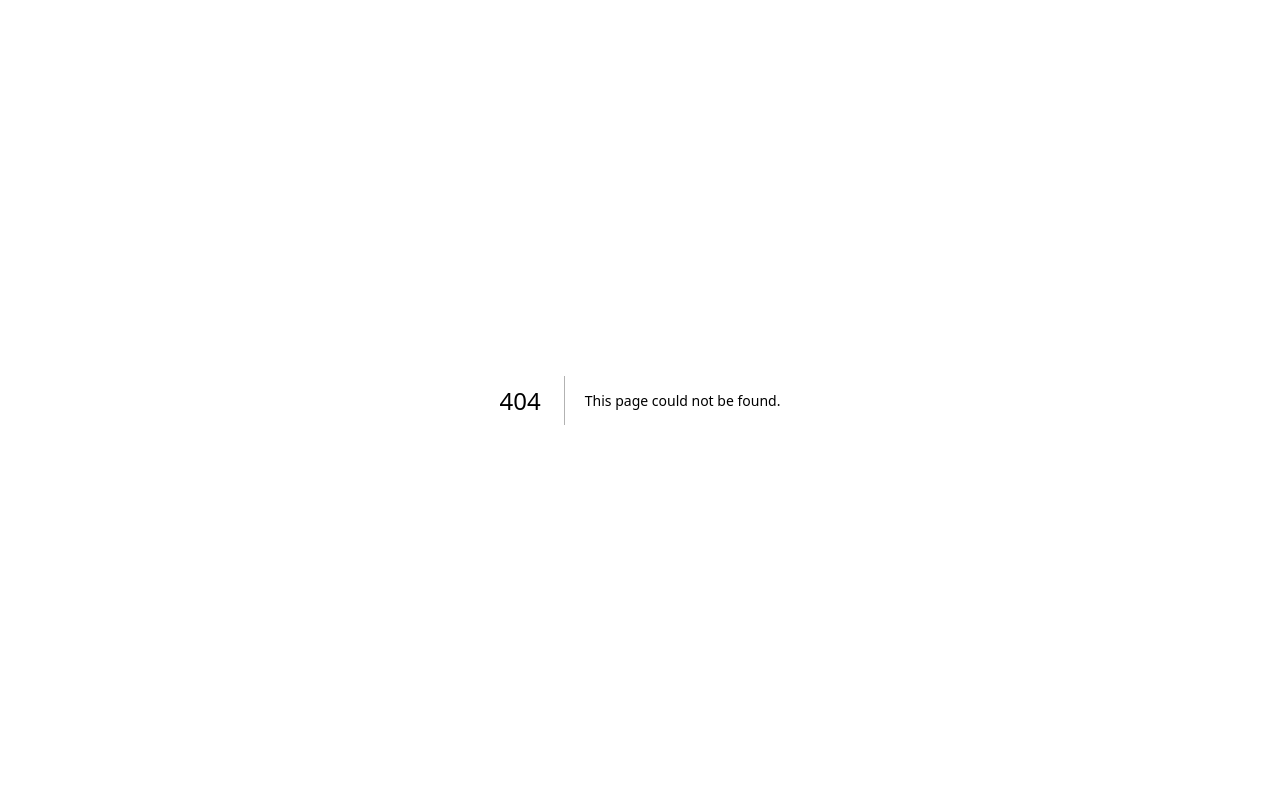
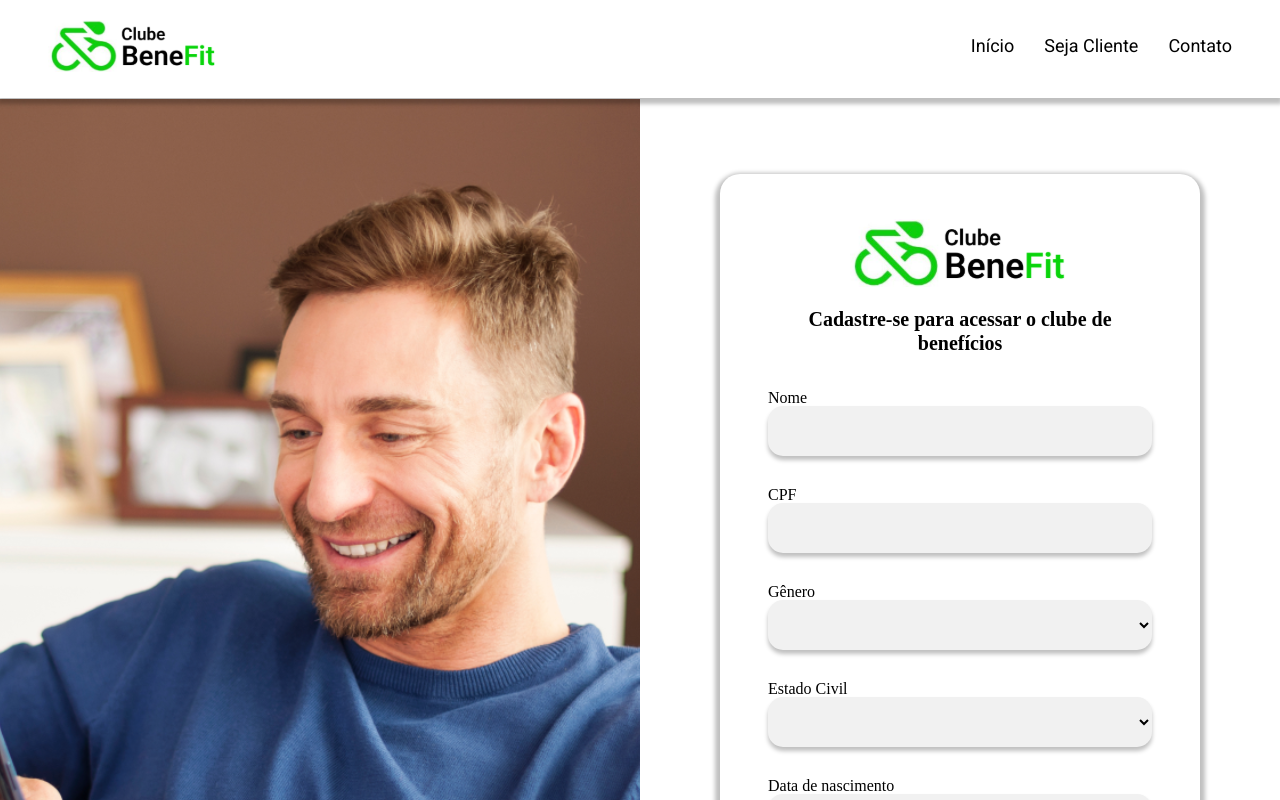
Before and after one commit to herbertcarnaubadesouza/new-benefit, a Next.js app: page /login in a window 1280 px wide. Before the commit this address had no page. Shown: the top 800 px of the page. Built offline with nearby package versions, Linux system fonts and the light colour scheme.

Commit message:
ajusting

```diff
--- a/src/pages/components/cadastroLogin/Index.tsx
+++ b/src/pages/components/cadastroLogin/Index.tsx
@@ -1,17 +1,15 @@
+import axios from "axios";
+import Image from "next/image";
+import NodeRSA from "node-rsa";
 import React from "react";
-import Image from "next/image";
+import Logo from "../../../../public/logoClara.svg";
 import Password from "../InputPassword/Index";
-import Logo from "../../../../public/logoClara.svg";
-import axios from "axios";
-import NodeRSA from 'node-rsa';
-
 
 function CadastroLogin() {
-
   function encryptData(data: string, publicKey: string): string {
     const key = new NodeRSA();
-    key.importKey(publicKey, 'pkcs1-public-pem');
-    const encrypted = key.encrypt(data, 'base64');
+    key.importKey(publicKey, "pkcs1-public-pem");
+    const encrypted = key.encrypt(data, "base64");
     return encrypted;
   }
 
@@ -20,23 +18,33 @@ function CadastroLogin() {
     event.preventDefault();
 
     const data = new URLSearchParams();
-    data.append('client_id', '5483038437-7e5PxK3L0dYgLCuF!xfb4jp8v%Ud3g#u56ZquehsGtut$adT5HyAMdW$5VJQbXpb8S1!Y*R3E.benefit.com.br');
-    data.append('secret_id', '82500-AAJaz0z04HIDT0B4bR4S1JckG9QR1J388Z6Ztb*qz6AhQ2pqeX2UO4cn$Sgcbb60ieuXVm374C');
-    data.append('audience', 'web');
-    data.append('grant_type', 'client_credentials');
-    data.append('scope', 'login:api');
+    data.append(
+      "client_id",
+      "5483038437-7e5PxK3L0dYgLCuF!xfb4jp8v%Ud3g#u56ZquehsGtut$adT5HyAMdW$5VJQbXpb8S1!Y*R3E.benefit.com.br"
+    );
+    data.append(
+      "secret_id",
+      "82500-AAJaz0z04HIDT0B4bR4S1JckG9QR1J388Z6Ztb*qz6AhQ2pqeX2UO4cn$Sgcbb60ieuXVm374C"
+    );
+    data.append("audience", "web");
+    data.append("grant_type", "client_credentials");
+    data.append("scope", "login:api");
 
     try {
-      const response = await axios.post('https://apiv4homologacao.marktclub.net.br/token', data, {
-        headers: {
-          'Content-Type': 'application/x-www-form-urlencoded',
-        },
-      });
+      const response = await axios.post(
+        "https://apiv4.marktclub.net.br/token",
+        data,
+        {
+          headers: {
+            "Content-Type": "application/x-www-form-urlencoded",
+          },
+        }
+      );
 
       console.log(response);
 
       const accessToken = response.data.access_token;
-      console.log('Access Token:', accessToken);
+      console.log("Access Token:", accessToken);
 
       const publicKey = `-----BEGIN PUBLIC KEY-----
       MIIBIjANBgkqhkiG9w0BAQEFAAOCAQ8AMIIBCgKCAQEAus5uZwjciomLuvoyqQ4D
@@ -49,20 +57,28 @@ function CadastroLogin() {
       -----END PUBLIC KEY-----
       `;
 
-      const nome = (document.getElementById('name') as HTMLInputElement).value;
-      const cpf = (document.getElementById('cpf') as HTMLInputElement).value;
-      const email = (document.getElementById('email') as HTMLInputElement).value;
-      const telefone = (document.getElementById('telefone') as HTMLInputElement).value;
+      const nome = (document.getElementById("name") as HTMLInputElement).value;
+      const cpf = (document.getElementById("cpf") as HTMLInputElement).value;
+      const email = (document.getElementById("email") as HTMLInputElement)
+        .value;
+      const telefone = (document.getElementById("telefone") as HTMLInputElement)
+        .value;
 
       const encryptedNome = encryptData(nome, publicKey);
       const encryptedCpf = encryptData(cpf, publicKey);
       const encryptedEmail = encryptData(email, publicKey);
       const encryptedTelefone = encryptData(telefone, publicKey);
 
-      await loginApi(accessToken, encryptedNome, encryptedCpf, encryptedEmail, encryptedTelefone);
+      await loginApi(
+        accessToken,
+        encryptedNome,
+        encryptedCpf,
+        encryptedEmail,
+        encryptedTelefone
+      );
       // Aqui você pode armazenar o access_token conforme sua necessidade
     } catch (error) {
-      console.error('Erro ao obter o access token:', error);
+      console.error("Erro ao obter o access token:", error);
     }
   }
 
@@ -75,7 +91,7 @@ function CadastroLogin() {
   ) {
     try {
       const response = await axios.post(
-        'https://apiv4homologacao.marktclub.net.br/login/api',
+        "https://apiv4.marktclub.net.br/login/api",
         {
           nome: nome,
           cpf: cpf,
@@ -95,14 +111,12 @@ function CadastroLogin() {
         const link = response.data.link;
         window.location.replace(link);
       } else {
-        console.error('A resposta não contém o link necessário');
+        console.error("A resposta não contém o link necessário");
       }
     } catch (error) {
-      console.error('Erro ao realizar login:', error);
+      console.error("Erro ao realizar login:", error);
     }
   }
-
-
 
   return (
     <div className="container-cadastroLogin">
@@ -119,11 +133,11 @@ function CadastroLogin() {
                 <div className="inf-input">
                   <label>
                     <p>Nome</p>
-                    <input id='name' type="text" />
+                    <input id="name" type="text" />
                   </label>
                   <label>
                     <p>CPF</p>
-                    <input id='cpf' type="text" />
+                    <input id="cpf" type="text" />
                   </label>
                   <label>
                     <p>Gênero</p>
@@ -149,7 +163,7 @@ function CadastroLogin() {
                   </label>
                   <label>
                     <p>Telefone</p>
-                    <input id='telefone' type="tel" name="telefone" />
+                    <input id="telefone" type="tel" name="telefone" />
                   </label>
                   <div className="city">
                     <label>
@@ -163,7 +177,7 @@ function CadastroLogin() {
                   </div>
                   <label>
                     <p>Email</p>
-                    <input id='email' type="email" name="email" />
+                    <input id="email" type="email" name="email" />
                   </label>
                   <label>
                     <p>Senha</p>
--- a/src/pages/components/header/header.tsx
+++ b/src/pages/components/header/header.tsx
@@ -1,26 +1,24 @@
-import React, { useState } from "react";
 import Image from "next/image";
 import Logo from "../../../../public/logoClara.svg";
 
 const Header = () => {
-  const [isOpen, setIsOpen] = useState(false);
   return (
-    <div className="Navbar" id="headerLogin">
-      <Image className="logo-benefit" src={Logo} alt="Logo-BeneFit" />
-      <div className={`nav-items ${isOpen && "open"}`}>
-        <a id='item' href="#inicio" onClick={() => setIsOpen(!isOpen)}>
-          Início
-        </a>
-        <a id='item' href="#cliente">Seja Cliente</a>
-        <a id='item' href="#">Contato</a>
+    <section className="container-header">
+      <div className="content-header-desktop">
+        <Image className="logo-benefit" src={Logo} alt="Logo-BeneFit" />
+        <div className="nav-items-desktop">
+          <a id="item" href="#inicio">
+            Início
+          </a>
+          <a id="item" href="#cliente">
+            Seja Cliente
+          </a>
+          <a id="item" href="#">
+            Contato
+          </a>
+        </div>
       </div>
-      <div
-        className={`nav-toggle ${isOpen && "open"}`}
-        onClick={() => setIsOpen(!isOpen)}
-      >
-        <div className="bar"></div>
-      </div>
-    </div>
+    </section>
   );
 };
 
--- a/src/pages/index.tsx
+++ b/src/pages/index.tsx
@@ -1,5 +1,4 @@
 import Home from "../pages/Pages/Home/Home";
-import Login from "../pages/Pages/Login/Login";
 
 export default function Index() {
   return (
--- /dev/null
+++ b/src/pages/login.tsx
@@ -0,0 +1,15 @@
+import CadastroLogin from "./components/cadastroLogin/Index";
+import Header from "./components/header/header";
+import HeaderMobile from "./components/headerMobile/Index";
+
+function Login() {
+  return (
+    <div>
+      <Header />
+      <HeaderMobile />
+      <CadastroLogin />
+    </div>
+  );
+}
+
+export default Login;
--- a/src/styles/Home/header.scss
+++ b/src/styles/Home/header.scss
@@ -1,17 +1,32 @@
 /* Estilo Header*/
 
 .container-header {
-  width: 100%;
   position: fixed;
   top: 0;
   padding-block: 14px;
   background: #ffffff;
   box-shadow: 0px 4px 4px 2px rgba(0, 0, 0, 0.25);
   z-index: 9999;
-
-  @media only screen and (max-width:768px) {
+  height: 70px;
+  width: 100%;
+  @media only screen and (max-width: 768px) {
     display: none;
   }
+}
+
+.nav-items-desktop {
+  display: flex;
+  gap: 30px;
+}
+
+.content-header-desktop {
+  justify-content: space-between;
+  align-items: center;
+  display: flex;
+  max-width: 1300px;
+  margin-inline: auto;
+  padding-inline: 3rem;
+  padding-top: 5px;
 }
 
 .header {
@@ -70,8 +85,6 @@
   border: none;
 }
 
-//
-
 @media (max-width: 768px) {
   #itemsDrawer {
     display: flex;
@@ -97,5 +110,12 @@
     padding-bottom: 15px;
     border-radius: 20px;
   }
+}
 
+.nav-items-desktop {
+  #item {
+    color: #000000;
+    font-size: 18px;
+    font-family: "Roboto";
+  }
 }
--- a/src/styles/Home/headerMobile.scss
+++ b/src/styles/Home/headerMobile.scss
@@ -11,7 +11,6 @@
   z-index: 9999;
   height: 80px;
 
-
   @media only screen and (max-width: 768px) {
     display: flex;
   }
@@ -21,11 +20,8 @@
   width: 171px;
   height: 53px;
   object-fit: cover;
-  margin-left: 300px;
 }
-.nav-items {
-  margin-right: 70px;
-}
+
 .nav-items > {
   width: 100%;
   height: auto;
```
Also changed, not shown: src/pages/Pages/Home/Home.tsx (+5 -5 lines), src/pages/Pages/Login/Login.tsx (deleted, +0 -14 lines), src/pages/components/CarrroselMobile/Index.tsx (+4 -5 lines), src/pages/components/carrosel/carrosel.tsx (+3 -17 lines), 1 other file (tests, documents, lock files or other folders).
